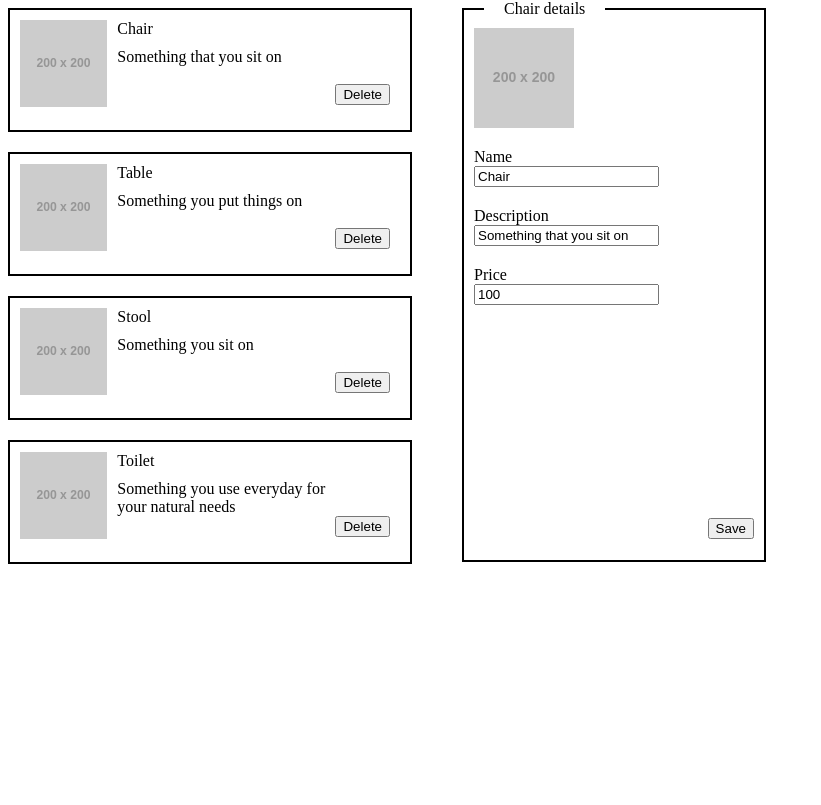
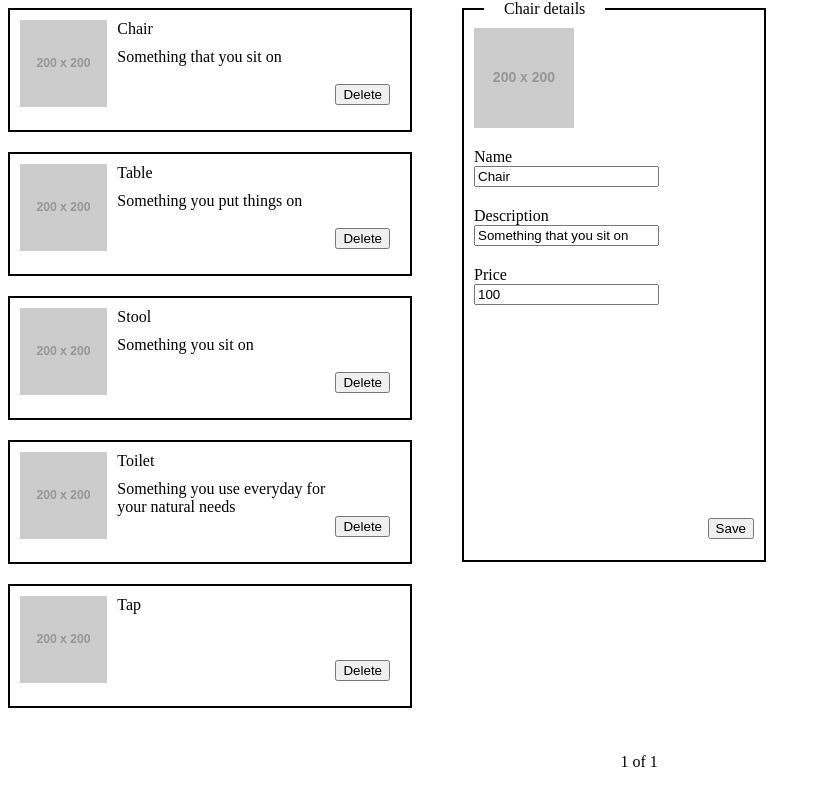
Before and after one commit to idodidodi/CodeValue-React-Test, a React (Vite) app in the folder my-react-less-app/: page / in a window 1280 px wide. Shown: the part 151-956 px from the top of the page, without its empty margins (0-821 px from the left). Before the commit the page ends 800 px from the top, so only its background shows below. Built offline with nearby package versions, Linux system fonts and the light colour scheme.

Commit message:
pagination

```diff
--- a/my-react-less-app/package.json
+++ b/my-react-less-app/package.json
@@ -11,7 +11,8 @@
   },
   "dependencies": {
     "react": "^19.1.0",
-    "react-dom": "^19.1.0"
+    "react-dom": "^19.1.0",
+    "classnames": "2.5.1"
   },
   "devDependencies": {
     "@eslint/js": "^9.25.0",
--- a/my-react-less-app/src/App.less
+++ b/my-react-less-app/src/App.less
@@ -86,11 +86,19 @@
             }
 
             .list {
-                height: 580px;
+                height: 730px;
                 min-width: 404px;
                 overflow: hidden;
             }
         }
     }
 
+    .pagination {
+        display: flex;
+        justify-content: center;
+        .pag-item {
+            padding: 35px;
+            cursor: pointer;
+        }
+    }
 }
--- a/my-react-less-app/src/App.tsx
+++ b/my-react-less-app/src/App.tsx
@@ -1,4 +1,6 @@
 import './App.less'
+
+import classNames from 'classnames';
 
 import { useState, useEffect, type MouseEvent, useRef } from 'react'
 import type { ProductData, SortBy, SortByOption } from './models'
@@ -8,10 +10,12 @@ import { SortByDropDown } from './components/sort-by';
 import { geProductsFromToLocalStorage, saveToLocalStorage } from './localstorage-util';
 
 const PRODCUTS_KEY = "products";
+const NUMBER_OF_ITEMS_IN_PAGE = 5;
 function App() {
   const [products, setProducts] = useState<ProductData[]>([]);
   const firstInit = useRef<boolean>(null);
   const [selectedItemIdx, setSelectedItemIdx] = useState<number>(-1);
+  const [currentPage, setCurrentPage] = useState<number>(1);
   const [selectedSortByOption, setSelectedSortByOption] = useState<SortByOption>({ name: "Name", sortType: "name" });
   const [createNewItem, setCreateNewItem] = useState<boolean>(false);
   const [hideSortByDown, setHideSortByDown] = useState<boolean>(true);
@@ -111,6 +115,21 @@ function App() {
       return [...nextState];
     })
   }
+  const arrowLeft = "<";
+  const arrowRight = ">";
+
+  const getMaxNumberOfPages = (): number => {
+    const numOfItems = products.filter(item => item.state === "approved").length;
+    return Math.ceil(numOfItems / NUMBER_OF_ITEMS_IN_PAGE);
+  }
+
+  const updateCurrentPage = (products: ProductData[]): void => {
+    const validItems = products.filter(item => item.state === "approved");
+    const maxPage = Math.ceil(validItems.length / NUMBER_OF_ITEMS_IN_PAGE);
+    if (currentPage > maxPage) {
+      setCurrentPage(maxPage);
+    }
+  }
   return (
     <div className='store-container' onClick={() => {
       setHideSortByDown(true);
@@ -141,6 +160,7 @@ function App() {
           <div className="list">{
             products.
               filter(item => item.state === "approved").
+              slice((currentPage - 1) * NUMBER_OF_ITEMS_IN_PAGE, NUMBER_OF_ITEMS_IN_PAGE + ((currentPage - 1) * NUMBER_OF_ITEMS_IN_PAGE)).
               map((item) => <
                 Product
                 item={item}
@@ -154,6 +174,7 @@ function App() {
                     products[_idx].state = "deleted";
                     const nextState = [...products];
                     saveToLocalStorage(PRODCUTS_KEY, nextState);
+                    updateCurrentPage(nextState);
                     setProducts(nextState);
                   }
                   if (!createNewItem) {
@@ -168,7 +189,16 @@ function App() {
             {showProdcutDetails() && <ProductDetails item={createNewItem ? getNewEmptyItem() : products[selectedItemIdx]} saveItem={saveItem} />}
           </div>
         </div>
-        <div className="pagination"></div>
+        <div className="pagination">
+          <div className={classNames("prev pag-item", { hide: currentPage === 1 })} onClick={() => {
+            setCurrentPage(currentPage - 1);
+          }}>{`${arrowLeft}   Prev Page`}</div>
+          <div className="page-position pag-item">{`${currentPage} of ${getMaxNumberOfPages()}`}</div>
+          <div className={classNames("next pag-item", { hide: currentPage === getMaxNumberOfPages() })} onClick={() => {
+            setCurrentPage(currentPage + 1);
+          }}>{`Next Page   ${arrowRight}`}</div>
+
+        </div>
 
       </div>
       <div className="footer"></div>
--- a/my-react-less-app/src/dummy-data.ts
+++ b/my-react-less-app/src/dummy-data.ts
@@ -38,6 +38,6 @@ export const dummyProducts: ProductData[] = [
     name: "Tap",
     price: 200,
     creationDate: new Date("December 17, 1999 03:24:00"),
-    state:"deleted"
+    state:"approved"
   },
 ];
--- a/my-react-less-app/src/index.less
+++ b/my-react-less-app/src/index.less
@@ -3,3 +3,8 @@
     justify-content: center;
     align-items: center;
 }
+
+.hide {
+    visibility: hidden;
+    pointer-events: none;
+}
```
Also changed, not shown: 1 other file (tests, documents, lock files or other folders).
